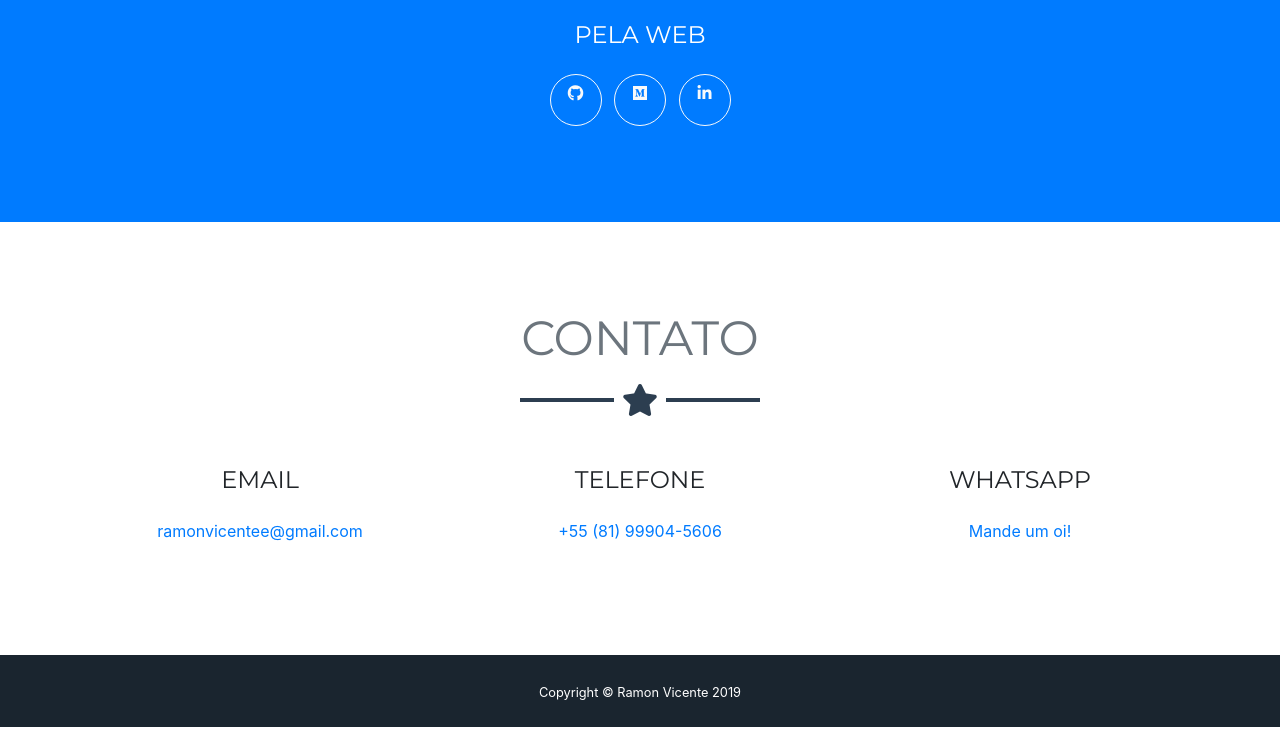
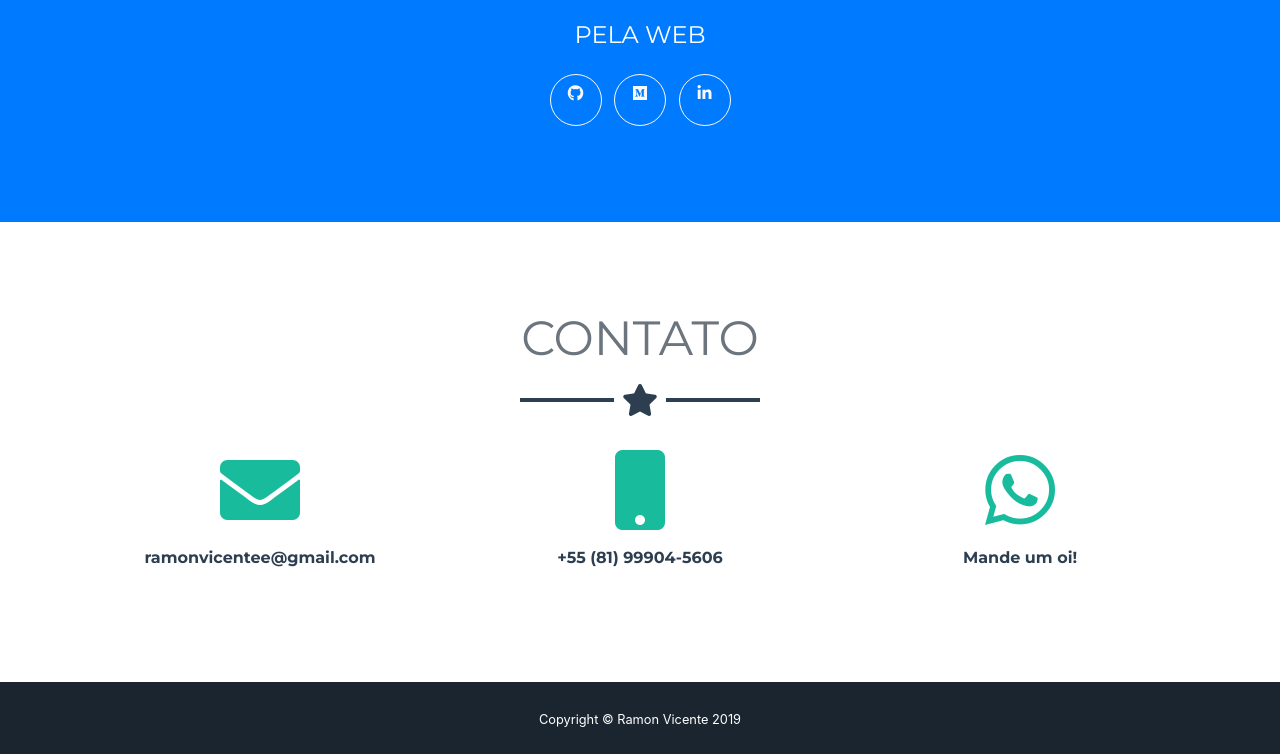
Before and after one commit to ramonvicente-zz/ramonvicente.github.io, a website with bundled scripts: page index.html in a window 1280 px wide. Shown: the part 1700-2454 px from the top of the page. Before the commit the page ends 2427 px from the top, so only its background shows below. Built offline with nearby package versions, Linux system fonts and the light colour scheme.

Commit message:
mudança seção de contato

```diff
--- a/css/freelancer.css
+++ b/css/freelancer.css
@@ -271,6 +271,13 @@ header.masthead h2 {
   }
 }
 
+.contato-link {
+  color: #2C3E50 !important;
+  font-size: 16px !important;
+  font-family: 'Montserrat';
+  font-weight: bold;
+}
+
 .floating-label-form-group {
   position: relative;
   border-bottom: 1px solid #e9ecef;
--- a/index.html
+++ b/index.html
@@ -147,24 +147,24 @@
       <div class="row">
           <div class="col-md-6 col-lg-4">
             <div class="thumbnail text-center">
-              <p><h4 class="text-uppercase mb-4">Email</h4></p>
-              <a class="" href="mailto:ramonvicentee@gmail.com">
+              <p><i class="fa fa-5x fa-envelope" style="color: #18bc9c"></i></p>
+              <a class="contato-link" href="mailto:ramonvicentee@gmail.com">
                 <p>ramonvicentee@gmail.com</p>
               </a>
             </div>
           </div>
           <div class="col-md-6 col-lg-4">
             <div class="thumbnail text-center">
-              <p><h4 class="text-uppercase mb-4">Telefone</h4></p>
-              <a class="" href="tel:5581999045606">
+              <p><i class="fa fa-5x fa-mobile" style="color: #18bc9c"></i></p>
+              <a class="contato-link" href="tel:5581999045606">
                 <p>+55 (81) 99904-5606</p>
               </a>
             </div>
           </div>
           <div class="col-md-6 col-lg-4">
               <div class="thumbnail text-center">
-                <p><h4 class="text-uppercase mb-4">Whatsapp</h4></p>
-                <a class="" href="https://api.whatsapp.com/send?phone=5581999045606" target="_blank">
+                <p><i class="fab fa-fw fa-5x fa-whatsapp" style="color: #18bc9c"></i></p>
+                <a class="contato-link" href="https://api.whatsapp.com/send?phone=5581999045606" target="_blank">
                   <p>Mande um oi!</p>
                 </a>
               </div>
```
Also changed, not shown: css/freelancer.min.css.
